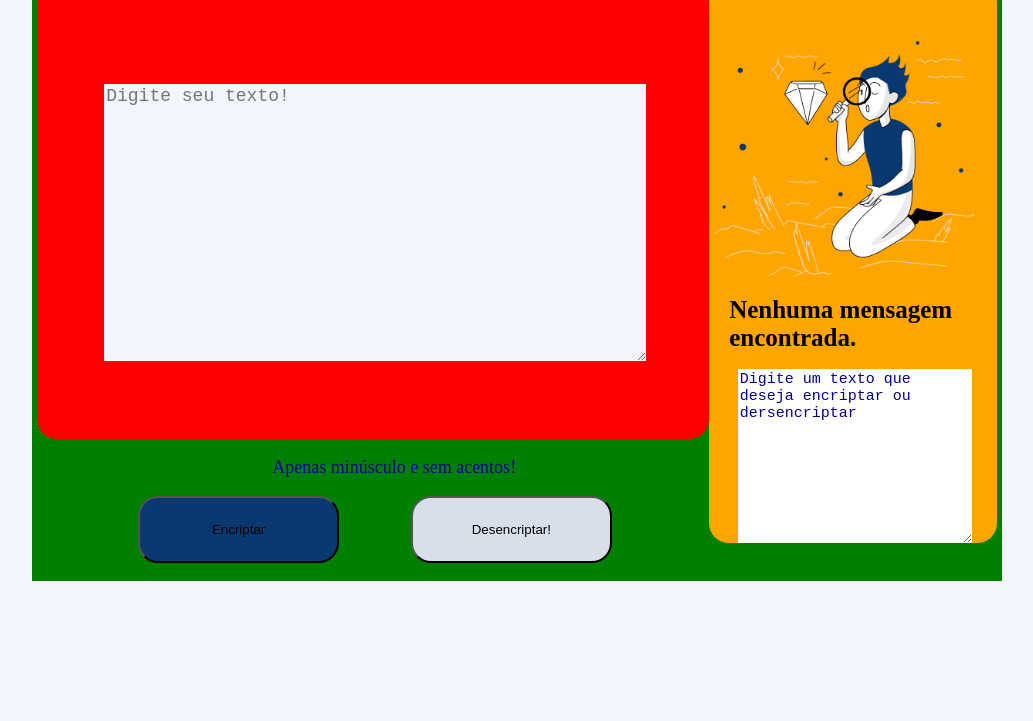
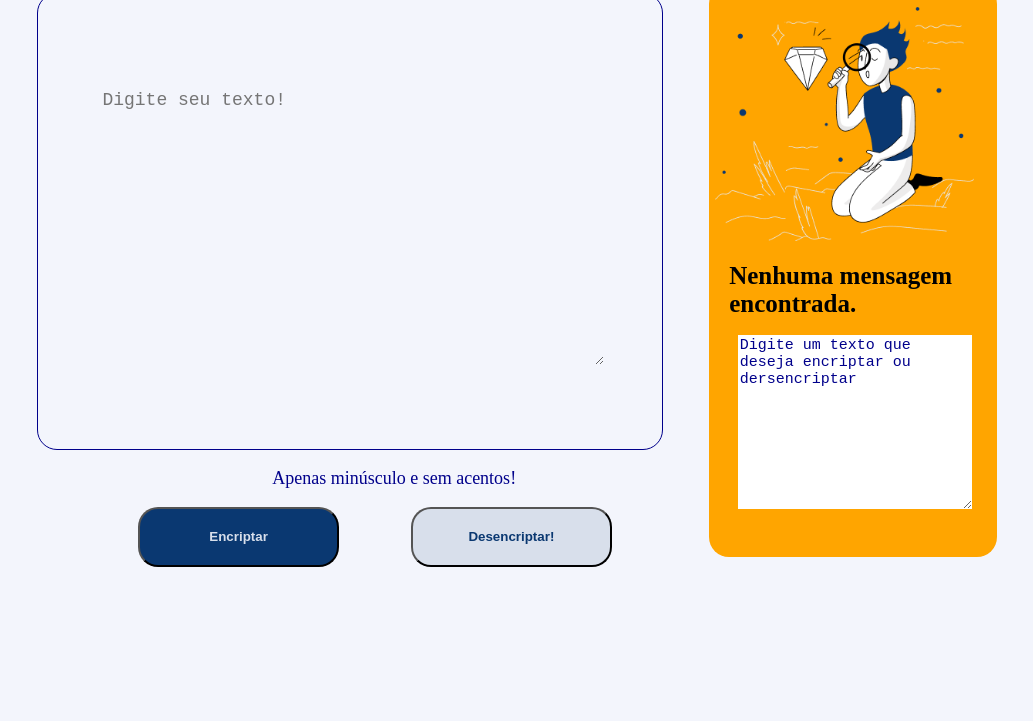
Before and after one commit to ThiagoSampaio88/decodificador_de_texto, a plain HTML site: page index.html in a window 1280 px wide. Shown: the part 79-800 px from the top of the page, without its empty margins (123-1156 px from the left). Drawn offline with Linux system fonts and the light colour scheme.

Commit message:
estilização dos botôes encriptar/desencriptar, borda do textare-esq, estilização textarea-direito.

```diff
--- a/style.css
+++ b/style.css
@@ -9,13 +9,11 @@ body{
   width: 960px;
   height: 650px;
   padding: 5px;
-  background: #008000;
 }
 
 .logo{
   width: 100%;
   float: left;
-  background: #ffff00;
 }
 
 .logo-img{
@@ -25,11 +23,13 @@ body{
 }
 
 .txt-esquerdo{
+  margin-top: 1%;
   float: left;
-  width: 70%;
+  width: 65%;
   height: 70%;
-  border-radius: 20px;
-  background:#ff0000;
+  border: #00008b solid 1px;
+  border-radius: 20px
+
 }
 
 #text-area-esq{
@@ -49,12 +49,13 @@ body{
   float: right;
   width: 30%;
   height: auto;
+  padding-bottom: 5%;
   border-radius: 20px;
   background: #ffa500;
 }
 
 .menino-img{
-  margin-top: 20%;
+  margin-top: 8%;
   margin-left: 2%;
   width: 90%;
   height: auto;
@@ -102,19 +103,23 @@ body{
 }
 
 #btn-encriptar{
-  padding: 24px;
+  padding: 3%;
   width: 30%;
   height: 60%;
   border-radius: 20px;
   margin-left: 15%;
   background: #0A3871;
+  color: #d8dfeb;
+  font-weight: bold;
 }
 
 #btn-desencriptar{
-  padding: 24px;
+  padding: 3%;
   width: 30%;
   height: 60%;
   border-radius: 20px;
   margin-left: 10%;
   background: #d8dfeb;
+  color: #0A3871;
+  font-weight: bold;
 }
```
